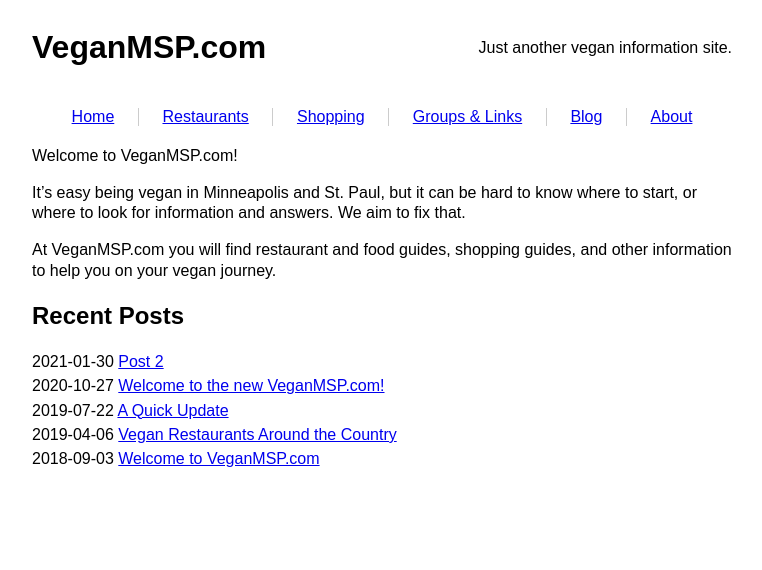
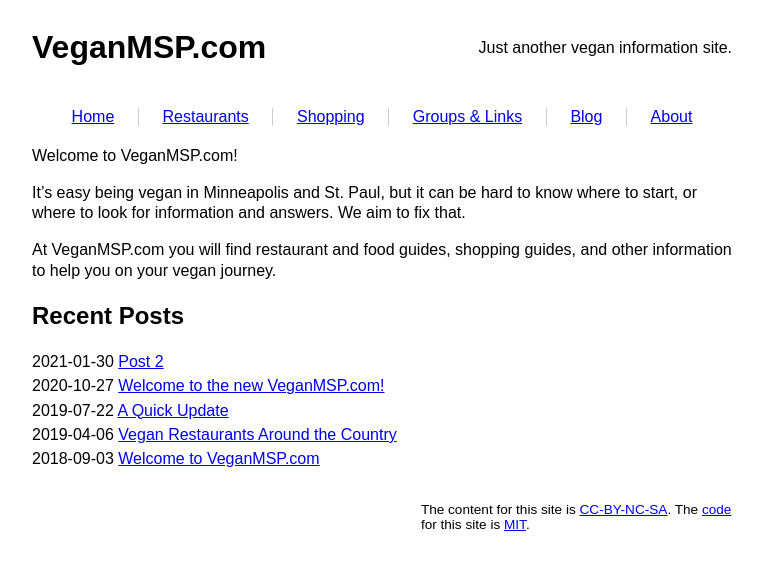
Before and after one commit to VeganMSP/veganmsp.com-jekyll, a Jekyll site: the page built from index.html, in a window 1280 px wide. Shown: the top 570 px of the page, without its empty margins (258-1020 px from the left). Built offline with Jekyll 4.4.1, drawn with Linux system fonts in a browser that asks for light colours.

Commit message:
Add footer

```diff
--- /dev/null
+++ b/_includes/footer.html
@@ -0,0 +1,5 @@
+<footer class="site-footer">
+	<div class="inner">
+		The content for this site is <a href="https://creativecommons.org/licenses/by-nc-sa/4.0/">CC-BY-NC-SA</a>. The
+    <a href="https://github.com/prplecake/veganmsp.com">code</a> for
+    this site is <a href="https://opensource.org/licenses/MIT/">MIT</a>.
--- a/_layouts/base.html
+++ b/_layouts/base.html
@@ -27,6 +27,15 @@
 		</navigation>
 
 		{{ content }}
+
+		<div class="footer">
+			<div class="footer-col-1">
+			</div>
+			<div class="footer-col-2">
+				{%- include footer.html -%}
+			</div>
+		</div>
+
 	</div>
 
 </body>
--- a/css/style.css
+++ b/css/style.css
@@ -64,6 +64,10 @@ header .tagline {
 	margin: 0 auto;
 }
 
+div.content {
+	margin-bottom: 1em;
+}
+
 .content p,
 .content li {
 	line-height: 1.3em;
@@ -103,3 +107,21 @@ li {
 .post-stub h2 {
 	font-size: 1.2em;
 }
+
+div.footer {
+	display: grid;
+	grid-template-columns: 2fr 0.5fr 2fr;
+}
+
+div.footer-col-1 {
+	grid-column-start: 1;
+}
+
+div.footer-col-2 {
+	grid-column-start: 3;
+}
+
+.site-footer {
+	font-size: 0.85em;
+	padding-top: 0.9rem;
+}
```
